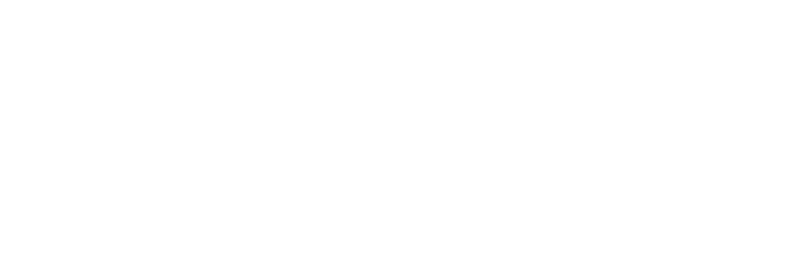
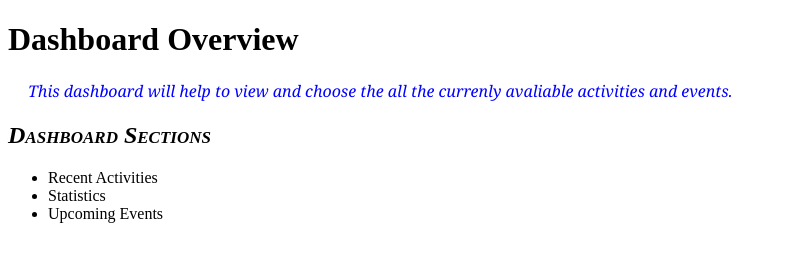
Before and after one commit to naresh26b/htmldev, a plain HTML site: page assignment_1/dashboard.html in a window 1280 px wide. Shown: the whole page, without its empty margins (0-786 px from the left). Drawn offline with Linux system fonts and the light colour scheme.

Commit message:
dashboard and categories changes

```diff
--- /dev/null
+++ b/assignment_1/common-header.css
@@ -0,0 +1,5 @@
+.heading {
+    color: black;
+    font-style: italic;
+    font-variant: small-caps;
+}
--- /dev/null
+++ b/assignment_1/dashboard.css
@@ -0,0 +1,12 @@
+.paragraph-style {
+    text-align: center;
+    margin-left: 20px;
+    font-family: Georgia, 'Times New Roman', Times, serif;
+    font-style: italic;
+    color: green
+}
+
+#paragraph-id-style {
+    color: blue;
+    text-align: left;
+}
--- a/assignment_1/dashboard.html
+++ b/assignment_1/dashboard.html
@@ -1,6 +1,22 @@
 <!DOCTYPE html>
 <html>
+
     <head>
-        <title>welcome to my dashboard page</title>
+        <title>Dashboard - Real World Assignment</title>
+        <link rel="stylesheet" href = "dashboard.css">
+        <link rel="stylesheet" href = "common-header.css">
     </head>
-</html>
+
+    <body>
+        <h1>Dashboard Overview</h1>
+        <!--overide the class alignmnet  and color with id css -->
+        <p id = "paragraph-id-style" class="paragraph-style">This dashboard will help to view and choose the all the currenly avaliable activities and events.</p>
+        <h2 class="heading">Dashboard Sections</h2>
+        <ul>
+            <li>Recent Activities</li>
+            <li>Statistics</li>
+            <li>Upcoming Events</li>
+        </ul>
+    </body>
+
+    </html
```
Also changed, not shown: assignment_1/categories.html (+19 -11 lines), assignment_1/index.html (+1 -1 lines).
